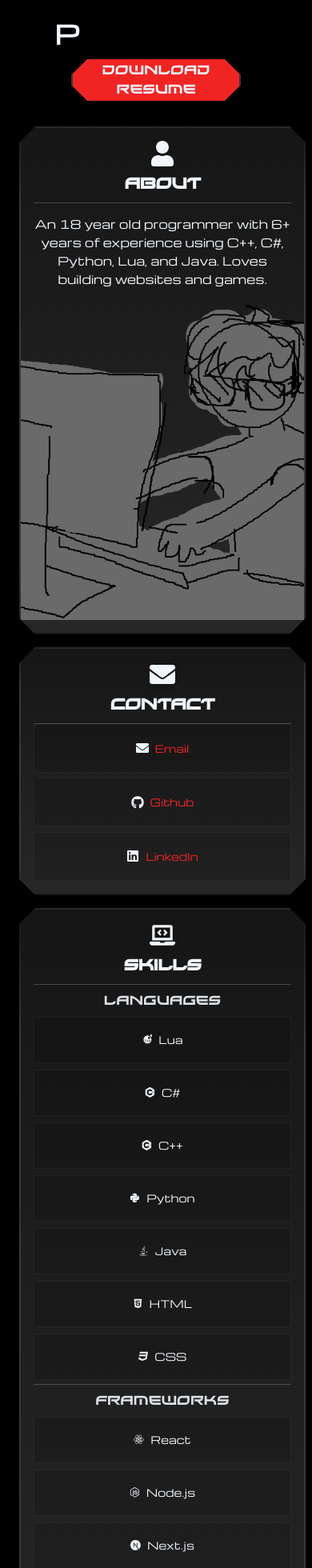
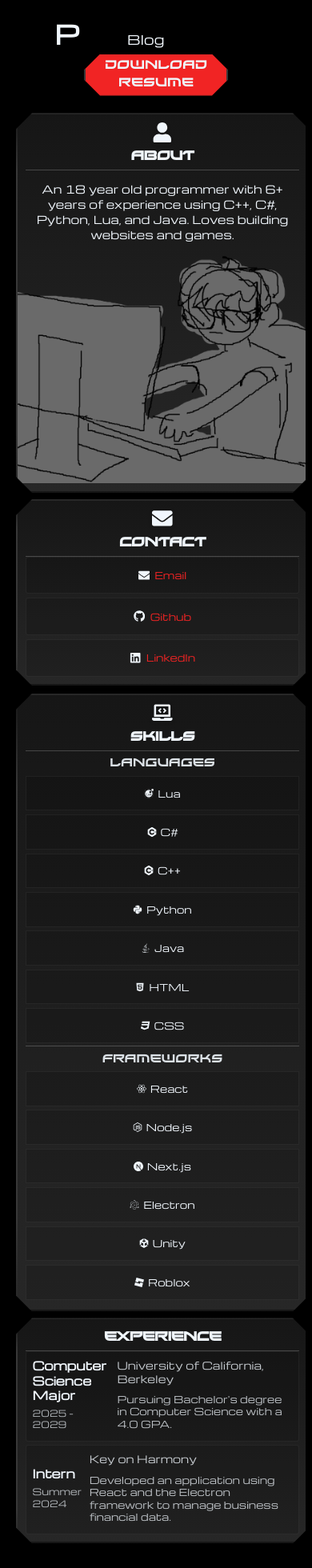
Before and after one commit to ProdigiousPersonn/Portfolio, a React (Vite) app: page /about in a window 390 px wide. Shown: the top 1960 px of the page at 80% size. Built offline with nearby package versions, Linux system fonts and the light colour scheme; no server answers.

Commit message:
Style Changes + Blog Update

```diff
--- a/index.html
+++ b/index.html
@@ -10,7 +10,7 @@
   <link href="https://fonts.googleapis.com/css2?family=Montserrat:ital,wght@0,100..900;1,100..900&display=swap" rel="stylesheet">
   <link href="https://fonts.googleapis.com/css2?family=Michroma&family=Montserrat:ital,wght@0,100..900;1,100..900&display=swap" rel="stylesheet">
   <link rel="stylesheet" href="src/styles/App.css">
-  <title>Prodigious</title>
+  <title>Aiden Tran</title>
 </head>
 
 <body id="body" style="display:none; background:black;">
--- a/src/components/BlogItem.tsx
+++ b/src/components/BlogItem.tsx
@@ -13,7 +13,7 @@
 const BlogItem: React.FC<BlogItemButtonProps> = ({ pathName, name, description, tags }) => {
     return (
         <Link to={`/blog/${pathName}`}>
-            <div className="blogItem">
+            <div className="bevelContainer blogItem">
                 <h1>
                     {name}
                 </h1>
--- a/src/components/CaptionIcon.tsx
+++ b/src/components/CaptionIcon.tsx
@@ -2,29 +2,50 @@
 
 interface CaptionIconProps {
   text: string;
-  imageSize?: number;
   imagePath: string;
+  layout?: 'column' | 'row';
+  gap?: number | string;
+  fontSize?: number | string;
+  iconScale?: number;
 }
 
 class CaptionIcon extends Component<CaptionIconProps> {
     render() {
-        const { text = "Language", imagePath = "", imageSize = "50px" } = this.props;
+        const {
+            text = "Language",
+            imagePath = "",
+            layout = 'column',
+            gap = 7,
+            fontSize = '1rem',
+            iconScale = 1.5
+        } = this.props;
+
+        const isRow = layout === 'row';
 
         const containerStyle = {
             display: 'flex',
-            flexDirection: 'column' as const,
+            flexDirection: isRow ? 'row' as const : 'column' as const,
             alignItems: 'center' as const,
-            textAlign: 'center' as const,
+            textAlign: isRow ? 'left' as const : 'center' as const,
+            gap: gap,
+            fontSize: fontSize,
+            paddingRight: isRow ? gap : 0
+        };
+
+        const imgStyle = {
+            width: `${iconScale}em`,
+            height: `${iconScale}em`,
+            display: 'inline-block',
         };
 
         return (
             <div style={containerStyle}>
                 <img
                     src={imagePath}
-                    style={{ width: imageSize, height: imageSize }}
+                    style={imgStyle}
                     alt={text}
                 />
-                <p>{text}</p>
+                <span>{text}</span>
             </div>
         );
     }
--- a/src/components/Navbar.tsx
+++ b/src/components/Navbar.tsx
@@ -28,7 +28,7 @@
             <ul className="Navbar">
                 <Link className="NavbarButton Logo" to={"/home"}>P</Link>
                 {/* <Link to={"/projects"} className="NavbarButton Links">Projects</Link> */}
-                {/* <Link to={"/blog"} className="NavbarButton Links">Blog</Link> */}
+                <Link to={"/blog"} className="NavbarButton Links">Blog</Link>
             </ul>
         </>
     );
--- a/src/components/ProjectCard.tsx
+++ b/src/components/ProjectCard.tsx
@@ -58,6 +58,7 @@
             key={index}
             text={lang.text}
             imagePath={lang.imagePath ?? ""}
+            layout="row"
           />
         ))}
       </ul>
--- a/src/styles/App.css
+++ b/src/styles/App.css
@@ -126,7 +126,7 @@
 }
 
 .sectionTitle {
-  font-size: 2.6rem;
+  font-size: 2.2rem;
   color: var(--fgColor-accent);
   position: absolute;
   left: 50%;
--- a/src/styles/Components/HomePage/About.css
+++ b/src/styles/Components/HomePage/About.css
@@ -1,10 +1,9 @@
-
 .aboutWrapper {
     display: flex;
     justify-content: center;
     align-items: flex-start;
     width: 100vw;
-    padding: clamp(1rem, 2vw, 2rem);
+    padding: clamp(0.5rem, 1.5vw, 1rem);
     box-sizing: border-box;
 }
 
@@ -12,7 +11,7 @@
     display: flex;
     width: 100%;
     max-width: 1400px;
-    gap: clamp(1rem, 2.5vw, 2.5rem);
+    gap: clamp(0.5rem, 1.5vw, 1rem);
     padding: 0;
     box-sizing: border-box;
     flex-direction: row;
@@ -22,12 +21,12 @@
     display: flex;
     flex-direction: column;
     flex: 1;
-    gap: clamp(1rem, 2vw, 1.5rem);
+    gap: clamp(0.5rem, 1vw, 0.8rem);
     min-width: 0;
 }
 
 .aboutBox {
-    padding: clamp(1rem, 2.5vw, 1.5rem);
+    padding: clamp(0.6rem, 1.5vw, 1rem);
     box-sizing: border-box;
     background: linear-gradient(0deg, var(--bgColor-light), var(--bgColor-muted));
     display: flex;
@@ -35,48 +34,48 @@
     align-items: center;
     text-align: center;
     overflow: hidden;
-    transition: all 0.4s cubic-bezier(0.4, 0, 0.2, 1);
+    transition: all 0.3s ease;
     cursor: default;
-    backdrop-filter: blur(10px);
+    backdrop-filter: blur(8px);
     word-wrap: break-word;
     flex: 1 1 auto;
-    box-shadow: 0 10px 30px rgba(0,0,0,0.2);
+    box-shadow: 0 6px 20px rgba(0,0,0,0.2);
 }
 
 .aboutBox:hover {
-    transform: translateY(-3px) scale(1.01);
-    box-shadow: 0 20px 40px rgba(0,0,0,0.3);
+    transform: translateY(-2px) scale(1.01);
+    box-shadow: 0 12px 28px rgba(0,0,0,0.25);
 }
 
 .aboutBox:hover .gridItem {
     background: rgba(0,0,0,0.25);
-    transform: translateY(-2px);
+    transform: translateY(-1px);
 }
 
 .aboutIcon {
-    font-size: clamp(2rem, 5vw, 3rem);
-    margin-bottom: clamp(0.5rem, 1vw, 0.8rem);
-    filter: drop-shadow(0 2px 4px rgba(0,0,0,0.2));
+    font-size: clamp(1.6rem, 4vw, 2.2rem);
+    margin-bottom: clamp(0.3rem, 0.6vw, 0.5rem);
+    filter: drop-shadow(0 1px 2px rgba(0,0,0,0.2));
 }
 
 .aboutHeading {
-    font-size: clamp(1.2rem, 3vw, 1.8rem);
-    margin: 0 0 clamp(0.5rem, 1.5vw, 1rem) 0;
+    font-size: clamp(1rem, 2.5vw, 1.4rem);
+    margin: 0 0 clamp(0.3rem, 0.8vw, 0.5rem) 0;
     font-weight: 600;
     letter-spacing: -0.5px;
 }
 
 .aboutSubheading {
-    font-size: clamp(1rem, 2.5vw, 1.2rem);
-    margin: clamp(0.5rem, 1.5vw, 1rem) 0 clamp(0.5rem, 1vw, 0.8rem) 0;
+    font-size: clamp(0.9rem, 2vw, 1.05rem);
+    margin: clamp(0.3rem, 1vw, 0.5rem) 0 clamp(0.3rem, 0.8vw, 0.5rem) 0;
     font-weight: 500;
     opacity: 0.9;
 }
 
 .aboutText {
-    line-height: 1.6;
-    font-size: clamp(0.9rem, 2vw, 1.05rem);
-    opacity: 0.9;
+    line-height: 1.4;
+    font-size: clamp(0.85rem, 1.8vw, 0.95rem);
+    opacity: 0.85;
     max-width: 100%;
     text-align: center;
 }
@@ -84,68 +83,68 @@
 .aboutImage {
     padding: 0;
     margin: 0;
-    height: 25rem;
+    height: 18rem;
 }
 
 .gridList {
     display: grid;
-    grid-template-columns: repeat(auto-fit, minmax(120px, 1fr));
-    gap: clamp(0.5rem, 1vw, 0.8rem);
+    grid-template-columns: repeat(auto-fit, minmax(100px, 1fr));
+    gap: clamp(0.3rem, 0.8vw, 0.5rem);
     width: 100%;
-    margin-bottom: clamp(0.3rem, 0.8vw, 0.5rem);
+    margin-bottom: clamp(0.2rem, 0.6vw, 0.3rem);
 }
 
 .gridItem {
     background: rgba(0,0,0,0.15);
-    padding: clamp(0.5rem, 1.2vw, 0.8rem) clamp(0.5rem, 1.5vw, 1rem);
+    padding: clamp(0.3rem, 1vw, 0.5rem) clamp(0.5rem, 1vw, 0.7rem);
     display: flex;
     align-items: center;
     justify-content: center;
-    gap: 0.5rem;
-    font-size: clamp(0.8rem, 1.8vw, 1rem);
+    gap: 0.3rem;
+    font-size: clamp(0.75rem, 1.5vw, 0.9rem);
     transition: all 0.3s ease;
     font-weight: 500;
     border: 1px solid rgba(255,255,255,0.05);
-    min-height: clamp(40px, 6vw, 50px);
+    min-height: clamp(32px, 4vw, 38px);
 }
 
 .tableGrid {
     display: grid;
     grid-template-columns: 1fr;
-    gap: clamp(0.5rem, 1.5vw, 1rem);
+    gap: clamp(0.3rem, 1vw, 0.5rem);
     width: 100%;
     text-align: left;
 }
 
 .tableItem {
     background: rgba(0,0,0,0.15);
-    padding: clamp(0.8rem, 2vw, 1rem);
-    font-size: clamp(0.8rem, 1.8vw, 0.95rem);
-    border-radius: clamp(4px, 1vw, 8px);
+    padding: clamp(0.5rem, 1.2vw, 0.7rem);
+    font-size: clamp(0.75rem, 1.5vw, 0.9rem);
+    border-radius: clamp(3px, 0.8vw, 6px);
     border: 1px solid rgba(255,255,255,0.05);
-    line-height: 1.5;
+    line-height: 1.3;
     transition: all 0.3s ease;
 }
 
 .contactTableGrid {
     display: grid;
     grid-template-columns: 1fr;
-    gap: clamp(0.4rem, 1vw, 0.8rem);
+    gap: clamp(0.3rem, 0.8vw, 0.5rem);
     width: 100%;
     text-align: left;
 }
 
 .contactTableItem {
     background: rgba(0,0,0,0.15);
-    padding: clamp(0.6rem, 1.5vw, 0.8rem) clamp(0.8rem, 2vw, 1rem);
-    font-size: clamp(0.8rem, 1.8vw, 0.95rem);
-    border-radius: clamp(4px, 1vw, 8px);
+    padding: clamp(0.4rem, 1vw, 0.6rem) clamp(0.6rem, 1.5vw, 0.8rem);
+    font-size: clamp(0.75rem, 1.5vw, 0.9rem);
+    border-radius: clamp(3px, 0.8vw, 6px);
     border: 1px solid rgba(255,255,255,0.05);
     display: flex;
     align-items: center;
-    gap: 0.5rem;
+    gap: 0.4rem;
     word-break: break-all;
-    min-height: clamp(40px, 5vw, 45px);
+    min-height: clamp(32px, 4vw, 38px);
     transition: all 0.3s ease;
 }
 
@@ -158,58 +157,56 @@
     display: flex;
     justify-content: space-between;
     align-items: flex-start;
-    margin-bottom: 0.5rem;
+    margin-bottom: 0.3rem;
     flex-wrap: wrap;
-    gap: 0.5rem;
+    gap: 0.3rem;
 }
 
 .experienceTitle {
-    font-size: clamp(1rem, 2.2vw, 1.1rem);
+    font-size: clamp(0.9rem, 2vw, 1rem);
     font-weight: bold;
 }
 
 .experienceDate {
-    font-size: clamp(0.75rem, 1.5vw, 0.85rem);
+    font-size: clamp(0.7rem, 1.2vw, 0.8rem);
     opacity: 0.7;
     font-weight: 500;
 }
 
 .experienceCompany {
-    font-size: clamp(0.85rem, 1.8vw, 0.95rem);
+    font-size: clamp(0.8rem, 1.6vw, 0.9rem);
     opacity: 0.8;
-    margin-bottom: 0.5rem;
+    margin-bottom: 0.3rem;
 }
 
 .experienceDescription {
-    font-size: clamp(0.8rem, 1.6vw, 0.9rem);
+    font-size: clamp(0.75rem, 1.5vw, 0.85rem);
     opacity: 0.75;
-    line-height: 1.4;
+    line-height: 1.3;
 }
 
 .contactIcon {
-    font-size: 1rem;
+    font-size: 0.9rem;
 }
 
 .cvButton {
     display: block;
-    position:relative;
-    left:0;
-    margin:auto;
-    margin-top: 1rem;
-    margin-bottom: 1rem;
-    background:var(--fgColor-accent);
-    width: 13rem;
+    position: relative;
+    left: 0;
+    margin: 0.6rem auto;
+    background: var(--fgColor-accent);
+    width: 11rem;
     height: 3rem;
-    text-align:center;
-    font-size: 1rem;
+    text-align: center;
+    font-size: 0.95rem;
     font-family: var(--headlineFont);
-    color: var(--fgColor-default)
+    color: var(--fgColor-default);
 }
 
 @media (max-width: 768px) {
     .aboutContainer {
         flex-direction: column;
-        gap: 1rem;
+        gap: 0.6rem;
     }
 
     .gridList {
@@ -219,6 +216,6 @@
 
 @media (max-width: 480px) {
     .aboutWrapper {
-        padding: 1rem;
+        padding: 0.75rem;
     }
 }
```
Also changed, not shown: public/blogs.json (+6 -1 lines), public/blogs/rollbacknetcode.md (+74 -89 lines), src/styles/Components/ProjectCard.css (+16 -15 lines), src/styles/Markdown.css (+40 -38 lines), public/images/blogs/rollbacknetcode/RollbackChart.png (added).
